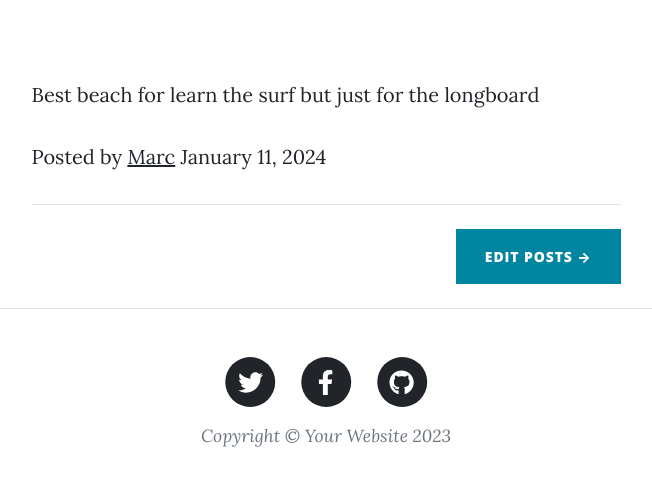
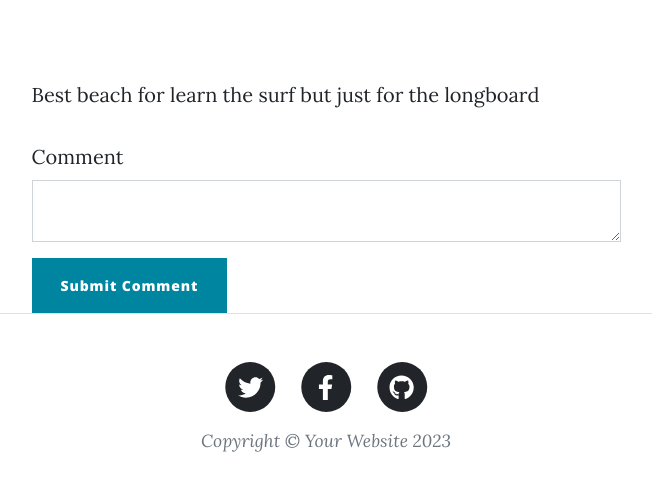
Before and after one commit to MarcOutt/Hawaii-Blog, a Flask app: page /post/1 in a window 1280 px wide. Shown: the part 532-1035 px from the top of the page, without its empty margins (314-966 px from the left). Run offline with Flask 3, Linux system fonts and the light colour scheme; data comes from the database, SQL or seed files in the repository; some libraries are stand-ins or nearby versions.

Commit message:
add comment form on post.html

```diff
--- a/forms.py
+++ b/forms.py
@@ -24,3 +24,8 @@ class LoginForm(FlaskForm):
     email = StringField('Email', validators=[DataRequired()])
     password = PasswordField('Password', validators=[DataRequired()])
     submit = SubmitField("Sign in")
+
+
+class CommentForm(FlaskForm):
+    body = CKEditorField("Comment", validators=[DataRequired()])
+    submit = SubmitField("Submit Comment")
--- a/main.py
+++ b/main.py
@@ -8,7 +8,7 @@ from flask import Flask, render_template, request, redirect, url_for, flash
 from flask_bootstrap import Bootstrap5
 from werkzeug.security import generate_password_hash, check_password_hash
 
-from forms import CreatePostForm, RegisterForm, LoginForm
+from forms import CreatePostForm, RegisterForm, LoginForm, CommentForm
 from personnal_infos import my_email, password
 
 app = Flask(__name__)
@@ -111,7 +111,7 @@ def get_all_posts():
 @app.route('/post/<int:post_id>')
 def get_post(post_id):
     requested_post = db.get_or_404(BlogPost, post_id)
-    return render_template("post.html", post=requested_post)
+    return render_template("post.html", post=requested_post, form=CommentForm())
 
 
 @app.route("/new-post", methods=["GET", "POST"])
--- a/templates/index.html
+++ b/templates/index.html
@@ -1,3 +1,4 @@
+
 {% include "header.html" %}
         <!-- Page Header-->
         <header class="masthead" style="background-image: url('../static/assets/img/home-bg.jpg')">
--- a/templates/login.html
+++ b/templates/login.html
@@ -1,5 +1,5 @@
-{% from "bootstrap5/form.html" import render_form %} {% block content %} {%
-include "header.html" %}
+{% from "bootstrap5/form.html" import render_form %} {% block content %}
+{% include "header.html" %}
 
 <!-- Page Header -->
 <header
--- a/templates/post.html
+++ b/templates/post.html
@@ -12,25 +13,32 @@
                 </div>
             </div>
         </header>
-        <!-- Main Content-->
+<!-- Post Content -->
+<article>
   <div class="container px-4 px-lg-5">
     <div class="row gx-4 gx-lg-5 justify-content-center">
       <div class="col-md-10 col-lg-8 col-xl-7">
         {{ post.body|safe }}
-                    <!-- Post preview-->
-                    <p class="post-meta">
-                        Posted by
-                        <a href="#!">{{ post.author }}</a>
-                        {{ post.date }}
-                    </p>
-                    <!-- Divider-->
-                    <hr class="my-4" />
+        <!--Only show Edit Post button if user id is 1 (admin user) -->
+        {% if current_user.id == 1 %}
+        <div class="d-flex justify-content-end mb-4">
+          <a
+            class="btn btn-primary float-right"
+            href="{{url_for('edit_post', post_id=post.id)}}"
+            >Edit Post</a
+          >
+        </div>
+        {% endif %}
 
-                    <!-- Pager-->
-                    {% if not current_user == 1 %}
-                    <div class="d-flex justify-content-end mb-4"><a class="btn btn-primary text-uppercase" href="{{ url_for('edit_post', post_id=post.id) }}">EDIT Posts →</a></div>
-                    {% endif %}
+        <!-- Comments Area -->
+        <!-- Load the CKEditor -->
+        {{ ckeditor.load() }}
+        <!-- Configure it with the name of the form field from CommentForm -->
+        {{ ckeditor.config(name='comment_text') }}
+        <!-- Create the wtf quick form from CommentForm -->
+        {{ render_form(form, novalidate=True, button_map={"submit": "primary"}) }}
       </div>
     </div>
   </div>
-{% include "footer.html" %}
+</article>
+{% include "footer.html" %} {% endblock %}
```
Also changed, not shown: other parts of templates/post.html (+1 -0 lines). Lines whose indentation alone changed are shown as unchanged.
